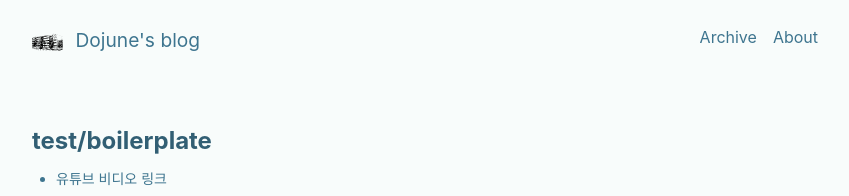
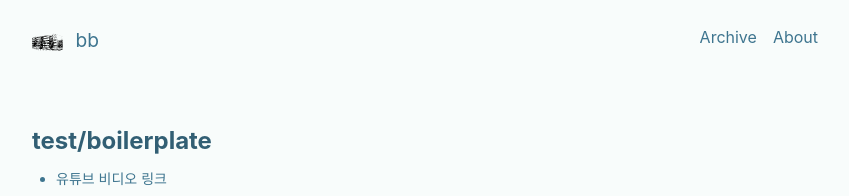
Before and after one commit to mindoj/mindojune.github.io, a Jekyll site: the page built from index.html, in a window 1280 px wide and 900 px high. Shown: the top 196 px of the window, without its empty margins (215-1064 px from the left). Built offline with Jekyll 4.4.1, drawn with Linux system fonts in a browser that asks for light colours; nearby versions of some CDN libraries; formulas are drawn with MathJax 3; the list of posts is cut into pages by our own code; some of the changed text lies outside the part shown; grey boxes are pictures that could not be loaded.

Commit message:
Update _config.yml

```diff
--- a/_config.yml
+++ b/_config.yml
@@ -19,9 +19,9 @@
 text_color_theme: forest # "default" (default), "dark", "forest", "ocean", "chocolate", "orange"
 url: # the base hostname & protocol for your site e.g. https://www.someone.com
 baseurl: # does not include hostname
-title: Dojune's blog
+title: bb
 description: > # this means to ignore newlines until "Language & timezone"
-  Dojune's Blog
+  aa
 
 
 ## => Language and Timezone
```
